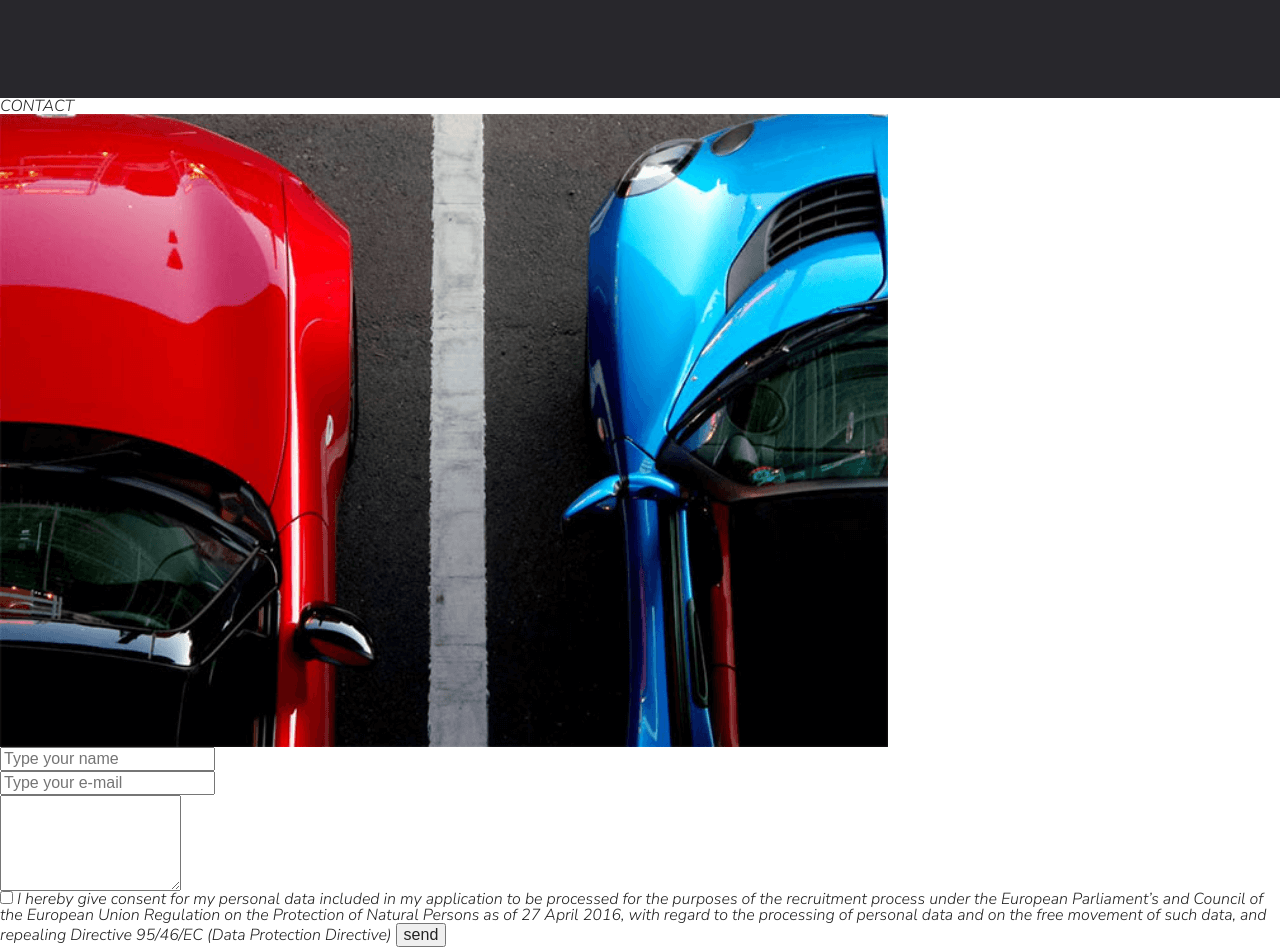
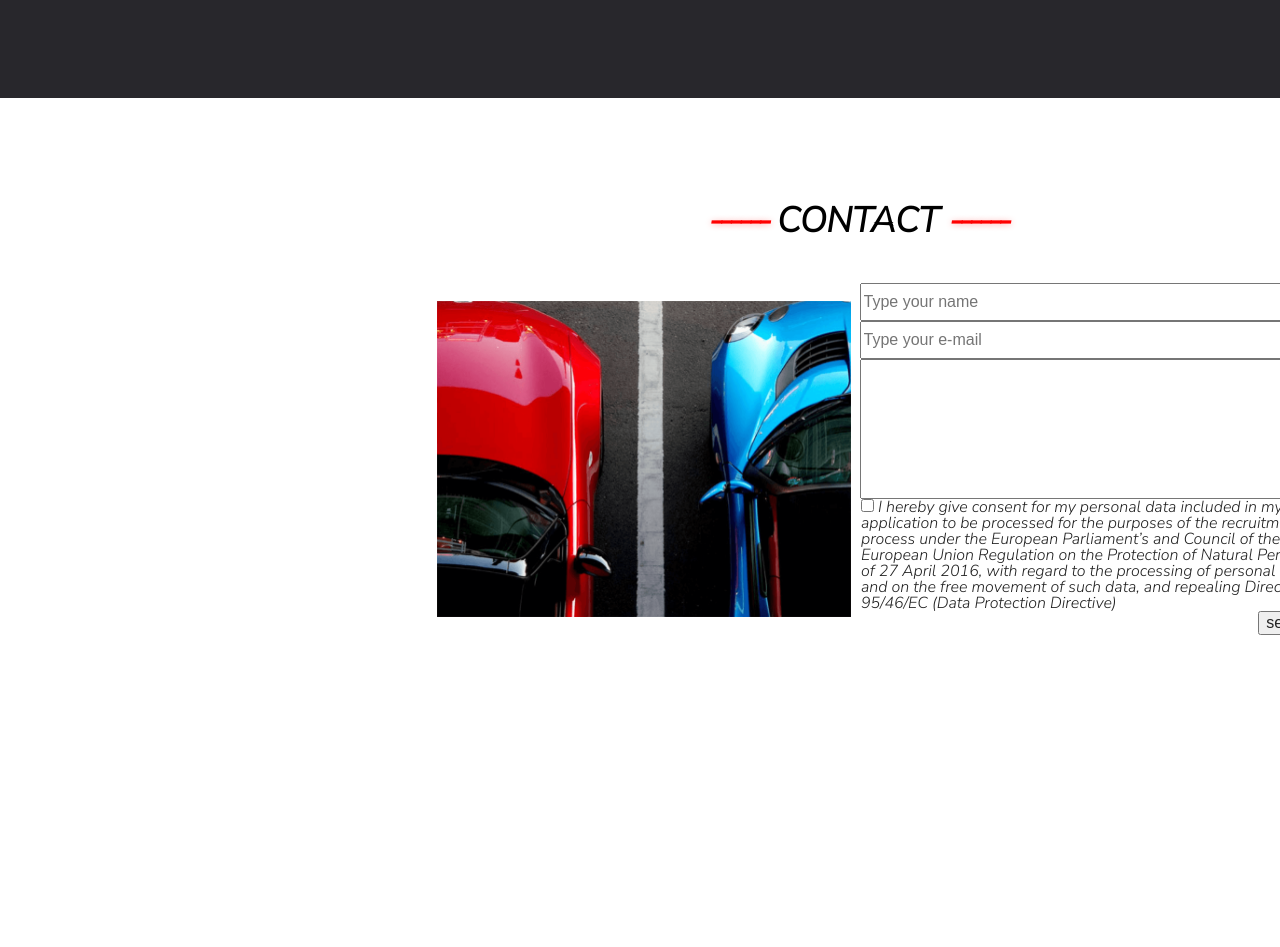
Before and after one commit to Ardrad/CarSharing-WebPage, a plain HTML site: page index.html in a window 1280 px wide. Shown: the part 2052-2999 px from the top of the page. After the commit the page ends 2857 px from the top, so only its background shows below. Drawn offline with nearby package versions, Linux system fonts and the light colour scheme.

Commit message:
contact alnost done

```diff
--- a/css/style.css
+++ b/css/style.css
@@ -303,3 +303,74 @@ body{
     height: 40px;
     margin-left: 51px;
 }
+.contact {
+    height: 707px;
+    width: 1716px;
+}
+.contact-container {
+    height: 112px;
+    width: 100%;
+}
+.contact-title {
+
+    display: flex;
+    justify-content: center;
+    align-items: center;
+    padding-top: 95px;
+    padding-bottom: 35px;
+    font-size: 35px;
+    font-weight: bold;
+    color: #000000;
+
+}
+.contact-title::before {
+    content: "------";
+    letter-spacing: -5px;
+    padding: 10px;
+    color: red;
+    text-shadow: 0 1px 6px rgba(255, 0, 0, 0.3);
+
+}
+
+.contact-title::after {
+    content: "------";
+    letter-spacing: -5px;
+    padding: 10px;
+    color: red;
+    text-shadow: 0 1px 6px rgba(255, 0, 0, 0.3);
+}
+.contact-form{
+    display: flex;
+    justify-content: center;
+    align-items: center;
+}
+.form-img{
+    padding-left: 437px;
+}
+.contact-photo{
+    width: 414px;
+    height: 316px;
+}
+.form{
+    display: flex;
+    flex-direction: column;
+    justify-content: center;
+    align-items: center;
+
+}
+.form-label{
+    padding-right: 404px;
+}
+.form-label>input{
+    width: 444px;
+    height: 38px;
+}
+.form-label>textarea{
+    width: 444px;
+    height: 140px;
+}
+.checkbox{
+    padding-right: 380px;
+    padding-left: 10px;
+
+}
--- a/index.html
+++ b/index.html
@@ -116,6 +116,7 @@
             <div class="form-img">
                 <img src="images/Form%20Photo.png" class="contact-photo">
             </div>
+            <div class="form">
             <label class="form-label">
                 <input type="text" id="name" name="name" placeholder="Type your name"><br>
                 <input type="text" id="mail" name="mail" placeholder="Type your e-mail"><br>
@@ -132,9 +133,8 @@
                 data, and repealing Directive 95/46/EC (Data Protection Directive)
             </label>
             <button class="submit-button">send</button>
-            </label>
-            </form>
             </div>
+        </div>
         </div>
 
     </div>
```
